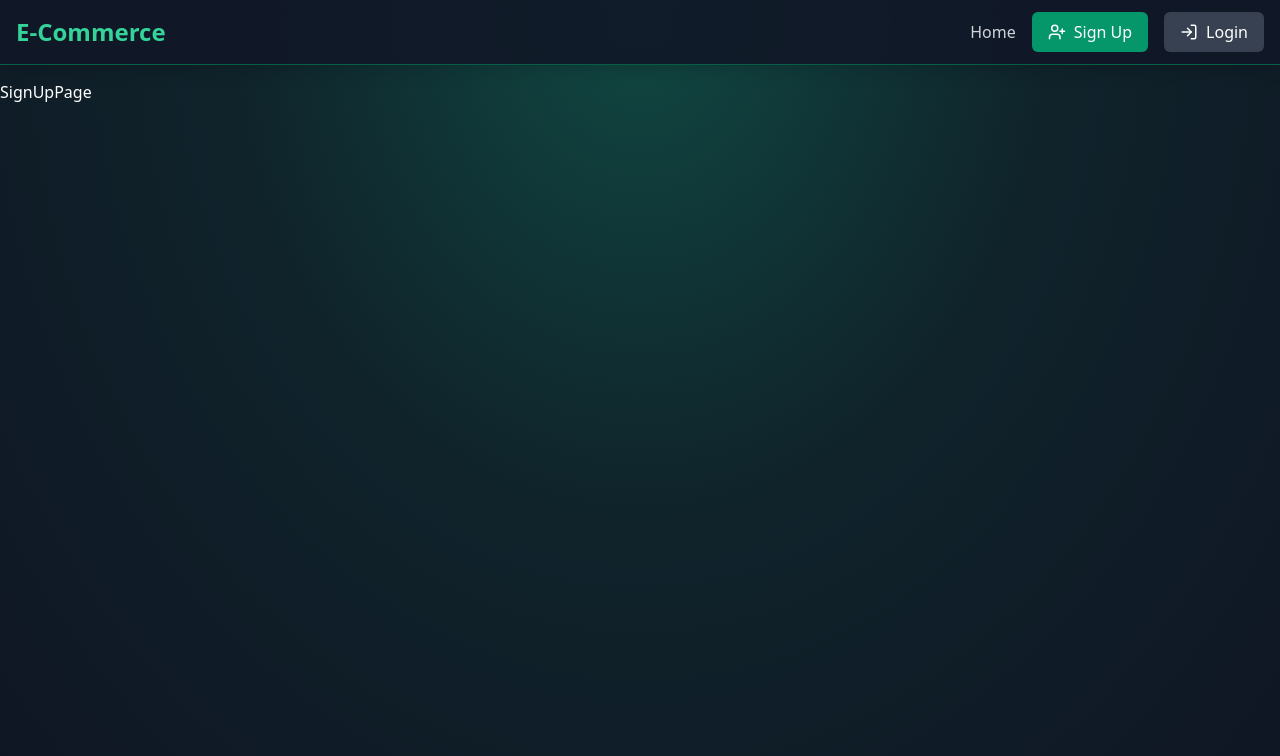
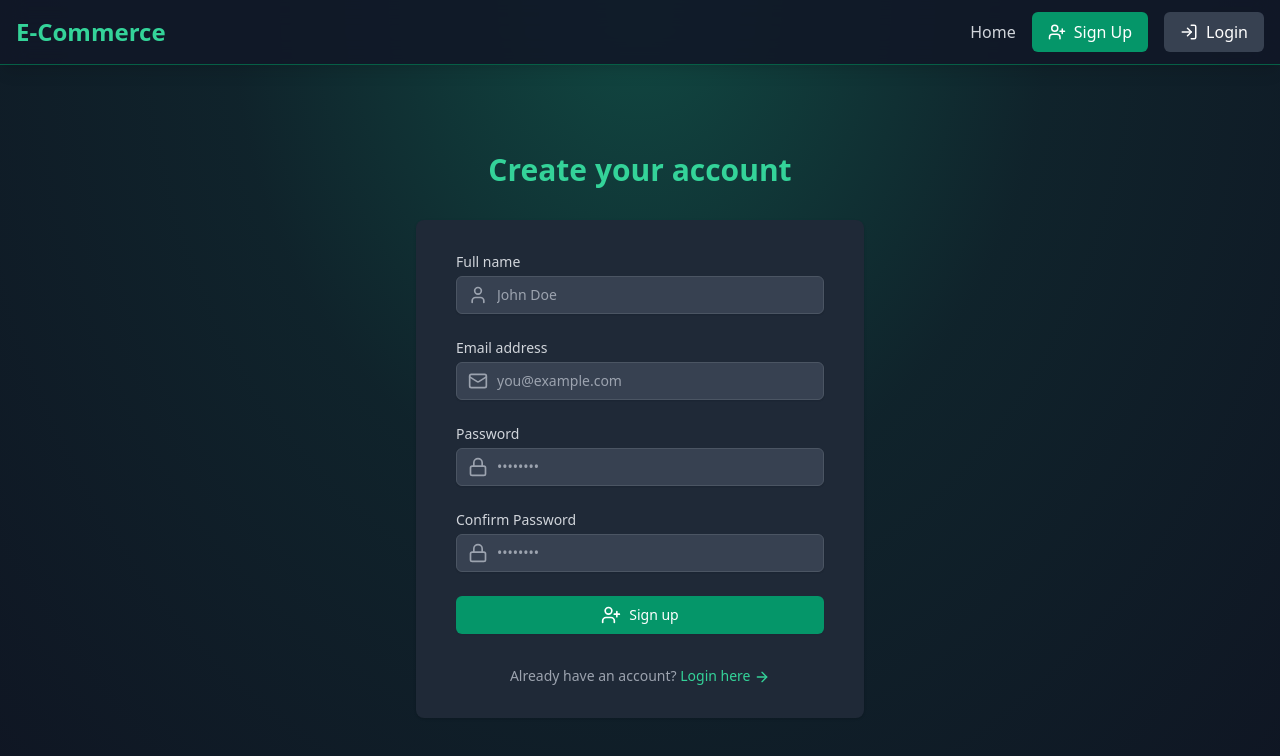
Before and after one commit to NickTrinh/ecommerce_website, a React (Vite) app in the folder frontend/: page /signup in a window 1280 px wide. Shown: the top 756 px of the page. Built offline with nearby package versions, Linux system fonts and the light colour scheme.

Commit message:
added SignUpPage

```diff
--- a/frontend/src/pages/SignUpPage.jsx
+++ b/frontend/src/pages/SignUpPage.jsx
@@ -1,5 +1,179 @@
+import { useState } from 'react';
+import { Link } from 'react-router-dom';
+import { UserPlus, Mail, Lock, User, ArrowRight, Loader } from 'lucide-react';
+import { motion } from 'framer-motion';
+
 const SignUpPage = () => {
-	return <div>SignUpPage</div>;
+	const loading = false;
+
+	const [formData, setFormData] = useState({
+		name: '',
+		email: '',
+		password: '',
+		confirmPassword: '',
+	});
+
+	const handleSubmit = (e) => {
+		e.preventDefault();
+		console.log(formData);
+	};
+
+	return (
+		<div className="flex flex-col justify-center py-12 sm:px-6 lg:px-8">
+			<motion.div
+				className="sm:mx-auto sm:w-full sm:max-w-md"
+				initial={{ opacity: 0, y: -20 }}
+				animate={{ opacity: 1, y: 0 }}
+				transition={{ duration: 0.8 }}
+			>
+				<h2 className="mt-6 text-center text-3xl font-extrabold text-emerald-400">
+					Create your account
+				</h2>
+			</motion.div>
+
+			<motion.div
+				className="mt-8 sm:mx-auto sm:w-full sm:max-w-md"
+				initial={{ opacity: 0, y: 20 }}
+				animate={{ opacity: 1, y: 0 }}
+				transition={{ duration: 0.8, delay: 0.2 }}
+			>
+				<div className="bg-gray-800 py-8 px-4 shadow sm:rounded-lg sm:px-10">
+					<form onSubmit={handleSubmit} className="space-y-6">
+						<div>
+							<label
+								htmlFor="name"
+								className="block text-sm font-medium text-gray-300"
+							>
+								Full name
+							</label>
+							<div className="mt-1 relative rounded-md shadow-sm">
+								<div className="absolute inset-y-0 left-0 pl-3 flex items-center pointer-events-none">
+									<User className="h-5 w-5 text-gray-400" aria-hidden="true" />
+								</div>
+								<input
+									id="name"
+									type="text"
+									required
+									value={formData.name}
+									onChange={(e) => setFormData({ ...formData, name: e.target.value })}
+									className="block w-full px-3 py-2 pl-10 bg-gray-700 border border-gray-600 rounded-md shadow-sm
+									placeholder-gray-400 focus:outline-none focus:ring-emerald-500 focus:border-emerald-500 sm:text-sm"
+									placeholder="John Doe"
+								/>
+							</div>
+						</div>
+
+						<div>
+							<label
+								htmlFor="email"
+								className="block text-sm font-medium text-gray-300"
+							>
+								Email address
+							</label>
+							<div className="mt-1 relative rounded-md shadow-sm">
+								<div className="absolute inset-y-0 left-0 pl-3 flex items-center pointer-events-none">
+									<Mail className="h-5 w-5 text-gray-400" aria-hidden="true" />
+								</div>
+								<input
+									id="email"
+									type="email"
+									required
+									value={formData.email}
+									onChange={(e) => setFormData({ ...formData, email: e.target.value })}
+									className=" block w-full px-3 py-2 pl-10 bg-gray-700 border border-gray-600
+									rounded-md shadow-sm
+									placeholder-gray-400 focus:outline-none focus:ring-emerald-500
+									focus:border-emerald-500 sm:text-sm"
+									placeholder="you@example.com"
+								/>
+							</div>
+						</div>
+
+						<div>
+							<label
+								htmlFor="password"
+								className="block text-sm font-medium text-gray-300"
+							>
+								Password
+							</label>
+							<div className="mt-1 relative rounded-md shadow-sm">
+								<div className="absolute inset-y-0 left-0 pl-3 flex items-center pointer-events-none">
+									<Lock className="h-5 w-5 text-gray-400" aria-hidden="true" />
+								</div>
+								<input
+									id="password"
+									type="password"
+									required
+									value={formData.password}
+									onChange={(e) =>
+										setFormData({ ...formData, password: e.target.value })
+									}
+									className=" block w-full px-3 py-2 pl-10 bg-gray-700 border border-gray-600
+									rounded-md shadow-sm placeholder-gray-400 focus:outline-none focus:ring-emerald-500 focus:border-emerald-500 sm:text-sm"
+									placeholder="••••••••"
+								/>
+							</div>
+						</div>
+
+						<div>
+							<label
+								htmlFor="confirmPassword"
+								className="block text-sm font-medium text-gray-300"
+							>
+								Confirm Password
+							</label>
+							<div className="mt-1 relative rounded-md shadow-sm">
+								<div className="absolute inset-y-0 left-0 pl-3 flex items-center pointer-events-none">
+									<Lock className="h-5 w-5 text-gray-400" aria-hidden="true" />
+								</div>
+								<input
+									id="confirmPassword"
+									type="password"
+									required
+									value={formData.confirmPassword}
+									onChange={(e) =>
+										setFormData({ ...formData, confirmPassword: e.target.value })
+									}
+									className=" block w-full px-3 py-2 pl-10 bg-gray-700 border
+									border-gray-600 rounded-md shadow-sm placeholder-gray-400 focus:outline-none focus:ring-emerald-500 focus:border-emerald-500 sm:text-sm"
+									placeholder="••••••••"
+								/>
+							</div>
+						</div>
+
+						<button
+							type="submit"
+							className="w-full flex justify-center py-2 px-4 border border-transparent
+							rounded-md shadow-sm text-sm font-medium text-white bg-emerald-600
+							hover:bg-emerald-700 focus:outline-none focus:ring-2 focus:ring-offset-2
+							focus:ring-emerald-500 transition duration-150 ease-in-out disabled:opacity-50"
+							disabled={loading}
+						>
+							{loading ? (
+								<>
+									<Loader className="mr-2 h-5 w-5 animate-spin" aria-hidden="true" />
+									Loading...
+								</>
+							) : (
+								<>
+									<UserPlus className="mr-2 h-5 w-5" aria-hidden="true" />
+									Sign up
+								</>
+							)}
+						</button>
+					</form>
+					<p className="mt-8 text-center text-sm text-gray-400">
+						Already have an account?{' '}
+						<Link
+							to="/login"
+							className="font-medium text-emerald-400 hover:text-emerald-300"
+						>
+							Login here <ArrowRight className="inline h-4 w-4" />
+						</Link>
+					</p>
+				</div>
+			</motion.div>
+		</div>
+	);
 };
-
 export default SignUpPage;
```
